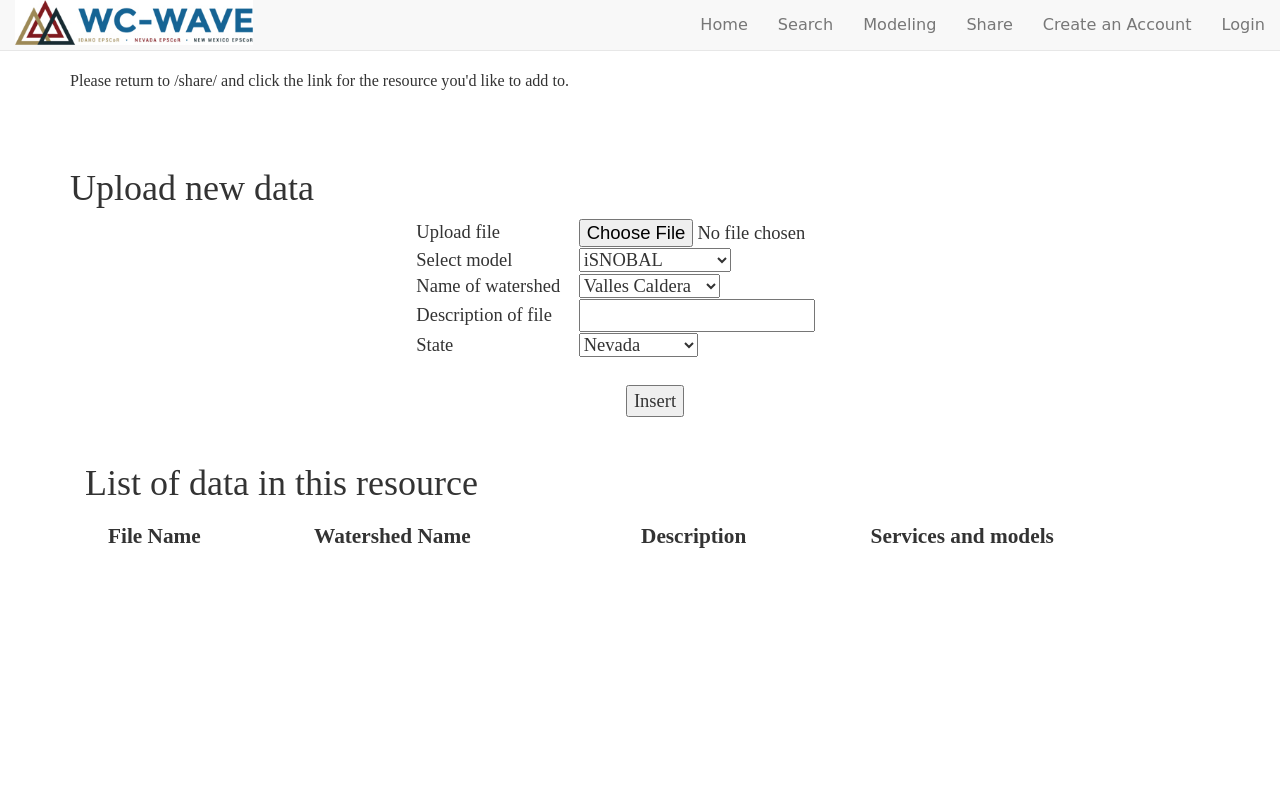
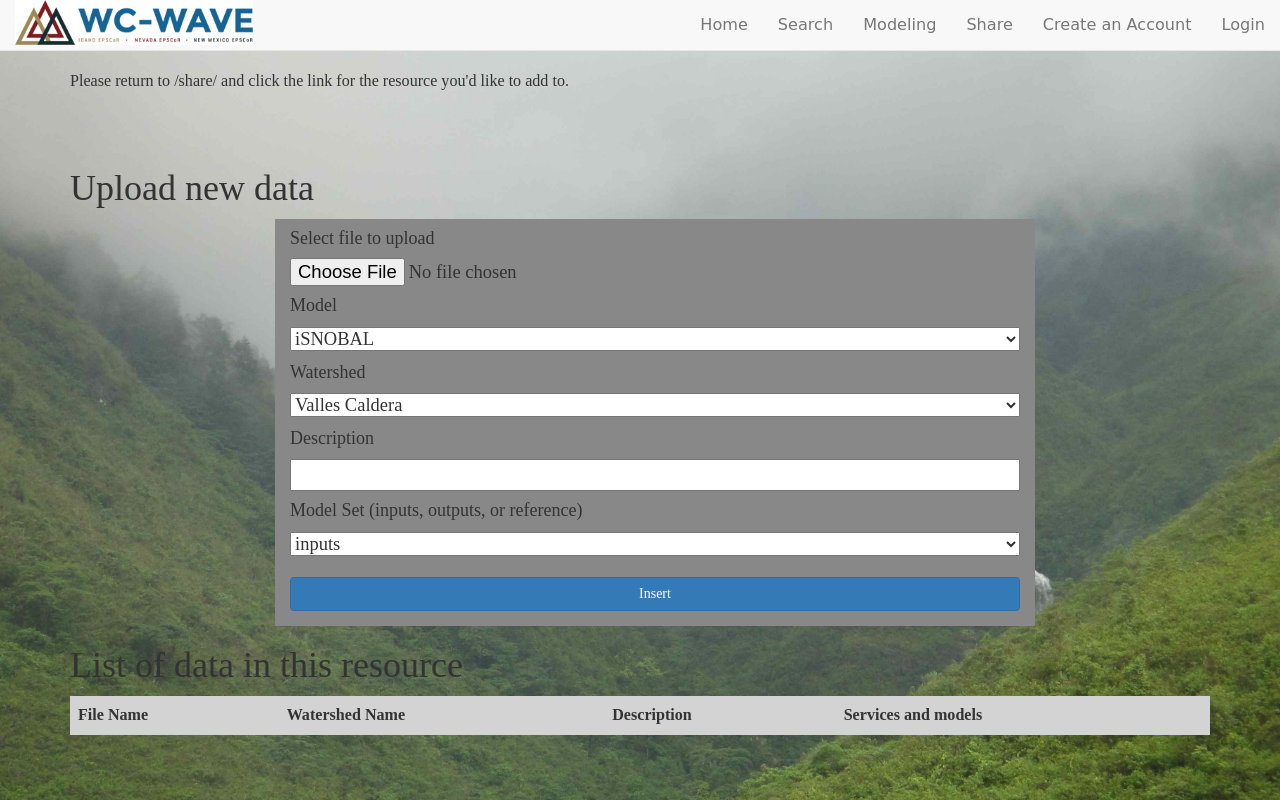
Before and after one commit to josepainumkal/convtools, a Flask app: template app/templates/share/f.html in a window 1280 px wide. Run offline with Flask 2, Linux system fonts and the light colour scheme; the template is opened without the code that fills it, so the values that code supplies are empty; some libraries are stand-ins or nearby versions; some web fonts are replaced.

Commit message:
overhauled file upload

```diff
--- /dev/null
+++ b/app/static/f.css
@@ -0,0 +1,7 @@
+body {
+  background: url(images/waterfalls_and_mist.jpg) no-repeat center center fixed;
+  -webkit-background-size: cover;
+  -moz-background-size: cover;
+  -o-background-size: cover;
+  background-size: cover;
+}
--- a/app/templates/common/fileList.html
+++ b/app/templates/common/fileList.html
@@ -1,4 +1,3 @@
-<div class="container">
   <table class="table table-striped">
     <thead>
       <tr>
@@ -53,8 +52,6 @@
   {% endfor %}
   </table>
 
-</div> <!-- end of table displaying currently tracked files for model run -->
-
 {% for record in records_list %}
   {% include "common/runIsnobalModal.html" %}
 {% endfor %}
--- a/app/templates/modeling/index.html
+++ b/app/templates/modeling/index.html
@@ -2,8 +2,9 @@
 {% set active_page = "modeling.index" %}
 
 {% block link %}
-{{ super() }}
-    <link href="/static/modeling_index.css" rel="stylesheet">
+  {{ super() }}
+  <link href="/static/modeling_index.css" rel="stylesheet">
+  <link href="/static/makegrid.css" rel="stylesheet">
 {% endblock %}
 
 {% block content %}
--- a/app/templates/share/f.html
+++ b/app/templates/share/f.html
@@ -1,5 +1,18 @@
 {% extends "base.html" %}
 {% set active_page = "share.index" %}
+
+{% block link %}
+  {{ super() }}
+  <link href="/static/f.css" rel="stylesheet">
+{% endblock %}
+
+{% block head_ext %}
+<style>
+  input, select {
+    width: 100%;
+  }
+</style>
+{% endblock %}
 
 {% block content %}
 
@@ -31,14 +44,17 @@
 
 <h1>Upload new data</h1>
 <div class="container">
+  <div style="background:#888;padding:0 0 15px;" class="col-md-8 col-md-offset-2">
   <form action="insert" method="post" enctype="multipart/form-data">
-  <div align = "center">
 
-    <table>
-        <tr><td>Upload file</td><td>&nbsp;&nbsp;&nbsp;&nbsp;</td><td><input name = "file" type = "file" value = '' id = "file"></input></td></tr>
-        <tr><td>Select model</td><td>&nbsp;&nbsp;&nbsp;&nbsp;</td>
-          <td>
-            <select name = "model">
+    <div class="col-md-12">
+      <h4>Select file to upload </h4>
+      <input name="file" type="file" value="" id="file"></input>
+    </div>
+
+    <div class="col-md-12">
+      <h4>Model</h4>
+      <select name="model" id="model">
         <option value="isnobal">iSNOBAL</option>
         <option value="prms">PRMS</option>
         <option value="HydroGeoSphere">CASiMiR</option>
@@ -46,33 +62,53 @@
         <option value="HydroGeoSphere">HydroGeoSphere</option>
         <option value="reference">reference</option>
       </select>
-          </td>
-        </tr>
-        <tr>
-          <td>Name of watershed</td><td>&nbsp;&nbsp;&nbsp;&nbsp;</td><td>
-            <select name="watershed">
+    </div>
+
+    <div class="col-md-12">
+      <h4>Watershed</h4>
+      <select name="watershed" id="watershed">
         <option value="Valles Caldera">Valles Caldera</option>
         <option value="Dry Creek">Dry Creek</option>
         <option value="Reynolds Creek">Reynolds Creek</option>
         <option value="Lehman Creek">Lehman Creek</option>
       </select>
-          </td>
-        </tr>
-        <tr><td>Description of file</td><td>&nbsp;&nbsp;&nbsp;&nbsp;</td><td><input name = "description" rows = "5" value = '' id = "description"></input></td></tr>
-        <tr><td> State </td> <td>&nbsp;&nbsp;&nbsp;&nbsp;</td> <td><select name = "state"><option value="Nevada">Nevada</option><option value="Idaho">Idaho</option><option value="New Mexico">New Mexico</option></select></td></input></td></tr>
-         <input name = "uuid" type = "hidden" value = {{ model_run_uuid }} id = "uuid"></input>
-    </table>
-    <br/>
-    <div align = center><INPUT Type="submit" VALUE="Insert" ></div>
     </div>
+
+    <div class="col-md-12">
+      <h4>Description</h4>
+      <input name="description" rows="5" value="" id="description"></input>
+    </div>
+            <!--<label for="state">State: </label>-->
+            <!--<select name="state" id="state">-->
+              <!--<option value="Nevada">Nevada</option>-->
+              <!--<option value="Idaho">Idaho</option>-->
+              <!--<option value="New Mexico">New Mexico</option>-->
+            <!--</select>-->
+    <div class="col-md-12">
+      <h4>Model Set (inputs, outputs, or reference)</h4>
+      <select id="model_set" name="model_set">
+        <option value="inputs">inputs</option>
+        <option value="outputs">outputs</option>
+        <option value="reference">reference</option>
+      </select>
+    </div>
+    <br>
+    <div class="col-md-12">
+      <input style="margin-top:20px;" class="btn btn-primary" style="width:100%" type="submit" value="Insert"/>
+    </div>
+   <input style="width:100%" name="uuid" type="hidden"
+          value={{ model_run_uuid }} id="uuid"></input>
   </form>
-
-<br/>
+  </div>
+</div>
 
 <h1>List of data in this resource</h1>
 
+<div style="background:lightgrey">
   {% include "common/fileList.html" %}
+</div>
 
+</div>
 </body>
 
 {% endblock %}
--- a/app/templates/share/index.html
+++ b/app/templates/share/index.html
@@ -1,4 +1,8 @@
 {% extends "base.html" %}
+{% block link %}
+  {{ super() }}
+  <link href="/static/f.css" rel="stylesheet">
+{% endblock %}
 {% block content %}
 {{ super() }}
 
```
Also changed, not shown: app/share/views.py (+23 -6 lines), app/templates/modeling/prms.html (+11 -0 lines), app/static/images/waterfalls_and_mist.jpg (added). Lines whose indentation alone changed are shown as unchanged.
